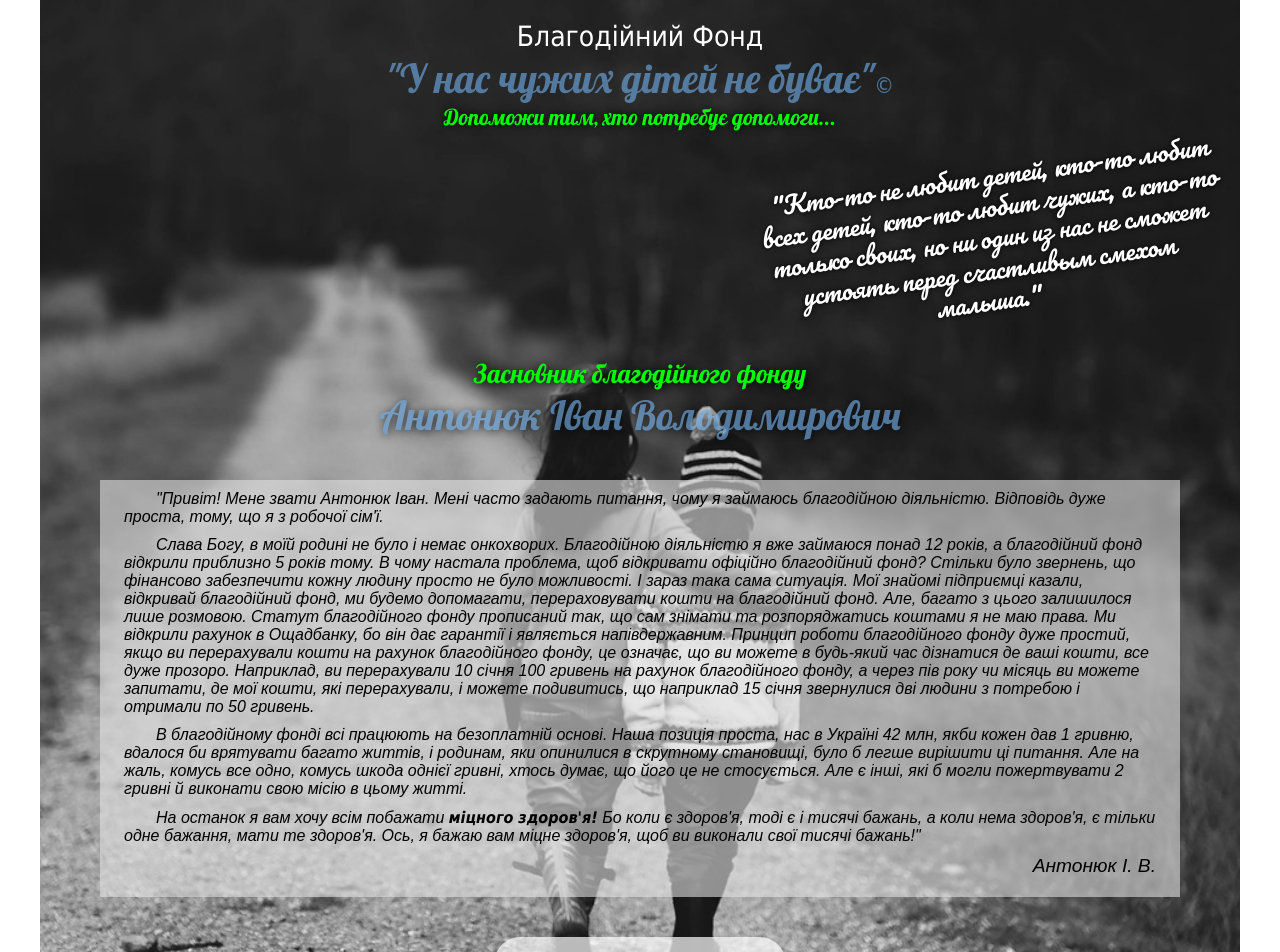
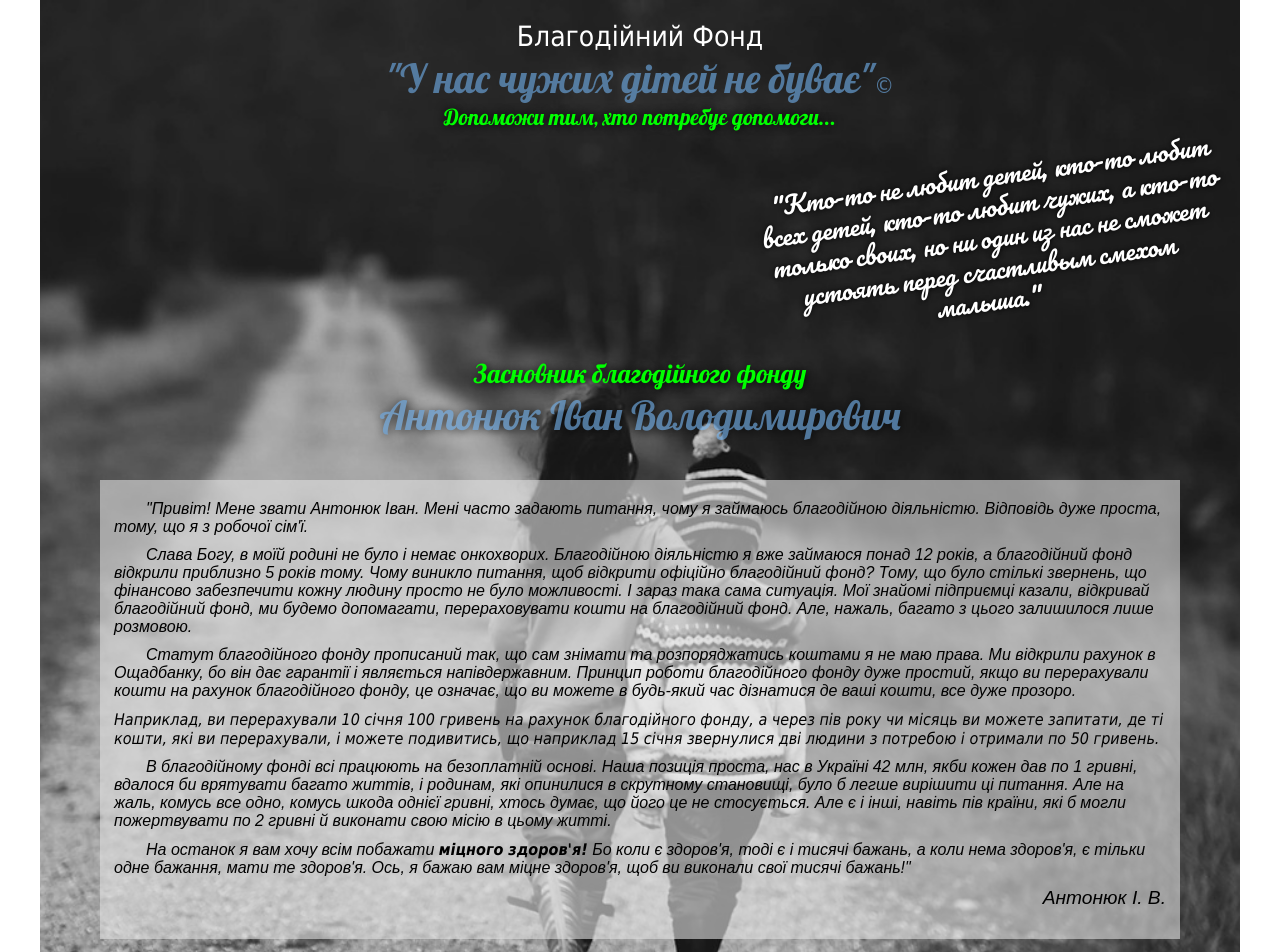
Before and after one commit to hcstk/hcstk.github.io, a PHP site: page / in a window 1280 px wide. Shown: the top 952 px of the page. Run offline with PHP 8.4, Linux system fonts and the light colour scheme.

Commit message:
редактированій текст

```diff
--- a/index.html
+++ b/index.html
@@ -42,10 +42,10 @@
             </div>
             <div class="some-text">
                 <p>"Привіт! Мене звати Антонюк Іван. Мені часто задають питання, чому я займаюсь благодійною діяльністю. Відповідь дуже проста, тому, що я з робочої сім'ї.</p>
-                <p>Слава Богу, в моїй родині не було і немає онкохворих. Благодійною діяльністю я вже займаюся понад 12 років, а благодійний фонд відкрили приблизно 5 років тому. В чому настала проблема, щоб відкривати офіційно благодійний фонд? Стільки було звернень, що фінансово забезпечити кожну людину просто не було можливості. І зараз така сама ситуація. Мої знайомі підприємці казали, відкривай благодійний фонд, ми будемо допомагати, перераховувати кошти на благодійний фонд. Але, багато з цього залишилося лише розмовою.
-                    Статут благодійного фонду прописаний так, що сам знімати та розпоряджатись коштами я не маю права. Ми відкрили рахунок в Ощадбанку, бо він дає гарантії і являється напівдержавним. Принцип роботи благодійного фонду дуже простий, якщо ви перерахували кошти на рахунок благодійного фонду, це означає, що ви можете в будь-який час дізнатися де ваші кошти, все дуже прозоро.
-                    Наприклад, ви перерахували 10 січня 100 гривень на рахунок благодійного фонду, а через пів року чи місяць ви можете запитати, де мої кошти, які перерахували, і можете подивитись, що наприклад 15 січня звернулися дві людини з потребою і отримали по 50 гривень.</p>
-                <p>В благодійному фонді всі працюють на безоплатній основі. Наша позиція проста, нас в Україні 42 млн, якби кожен дав 1 гривню, вдалося би врятувати багато життів, і родинам, яки опинилися в скрутному становищі, було б легше вирішити ці питання. Але на жаль, комусь все одно, комусь шкода однієї гривні, хтось думає, що його це не стосується. Але є інші, які б могли пожертвувати 2 гривні й виконати свою місію в цьому житті.</p>
+                <p>Слава Богу, в моїй родині не було і немає онкохворих. Благодійною діяльністю я вже займаюся понад 12 років, а благодійний фонд відкрили приблизно 5 років тому. Чому виникло питання, щоб відкрити офіційно благодійний фонд? Тому, що було стількі звернень, що фінансово забезпечити кожну людину просто не було можливості. І зараз така сама ситуація. Мої знайомі підприємці казали, відкривай благодійний фонд, ми будемо допомагати, перераховувати кошти на благодійний фонд. Але, нажаль, багато з цього залишилося лише розмовою.
+                <p>Статут благодійного фонду прописаний так, що сам знімати та розпоряджатись коштами я не маю права. Ми відкрили рахунок в Ощадбанку, бо він дає гарантії і являється напівдержавним. Принцип роботи благодійного фонду дуже простий, якщо ви перерахували кошти на рахунок благодійного фонду, це означає, що ви можете в будь-який час дізнатися де ваші кошти, все дуже прозоро.</p>
+                    Наприклад, ви перерахували 10 січня 100 гривень на рахунок благодійного фонду, а через пів року чи місяць ви можете запитати, де ті кошти, які ви перерахували, і можете подивитись, що наприклад 15 січня звернулися дві людини з потребою і отримали по 50 гривень.</p>
+                <p>В благодійному фонді всі працюють на безоплатній основі. Наша позиція проста, нас в Україні 42 млн, якби кожен дав по 1 гривні, вдалося би врятувати багато життів, і родинам, які опинилися в скрутному становищі, було б легше вирішити ці питання. Але на жаль, комусь все одно, комусь шкода однієї гривні, хтось думає, що його це не стосується. Але є і інші, навіть пів країни, які б могли пожертвувати по 2 гривні й виконати свою місію в цьому житті.</p>
                 <p>На останок я вам хочу всім побажати <b>міцного здоров'я!</b> Бо коли є здоров'я, тоді є і тисячі бажань, а коли нема здоров'я, є тільки одне бажання, мати те здоров'я. Ось, я бажаю вам міцне здоров'я, щоб ви виконали свої тисячі бажань!"</p>
                 <p class="pidpys">Антонюк І. В.</p>
             </div>
--- a/style.css
+++ b/style.css
@@ -11,12 +11,18 @@
 body{
 	/*background-image: url(https://cdn.pixabay.com/photo/2015/05/29/16/36/seamless-tiling-clouds-789451_960_720.jpg);*/
 }
-#wrapper{
-	max-width: 1200px;
-	margin: 0 auto;
-	position: relative;
-	min-height: 100vh;
+#wrapper {
+    max-width: 1200px;
+    margin: 0 auto;
+    position: relative;
+    min-height: 100vh;
+    -webkit-user-select: none;
+    -moz-user-select: none;
+    -ms-user-select: none;
+    -o-user-select: none;
+    user-select: none;
 }
+
 #header{
 	position: relative;
 	background-repeat: no-repeat;
@@ -91,11 +97,9 @@ p.under{
 }
 .some-text{
 	color: #000;
-	padding: 10px 24px;
+	padding: 20px 14px;
 	margin: 40px 50px;
-	/*text-align: center;*/
 	background-color: rgba(225,225,225,.6);
-	/*max-width: 1000px;*/
 	font-style: italic;
 	max-width: 800px auto;
 }
```
